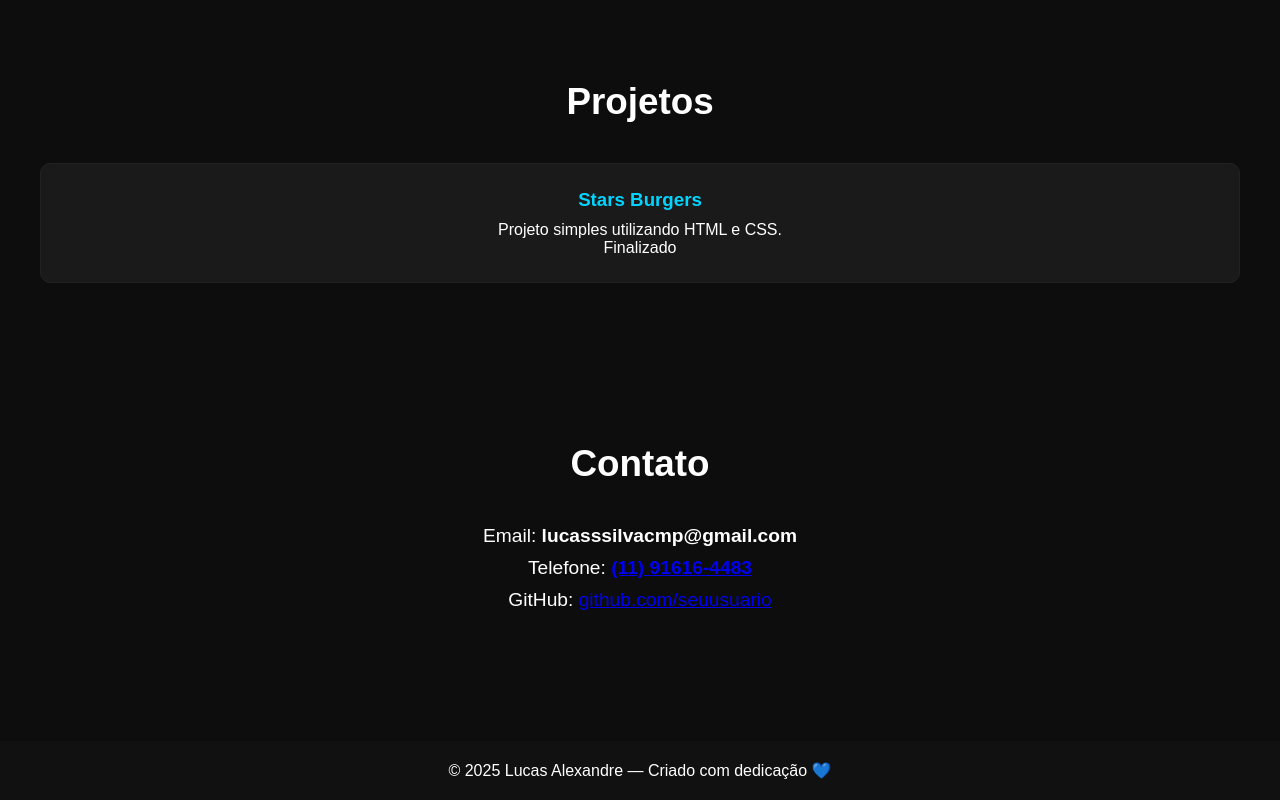
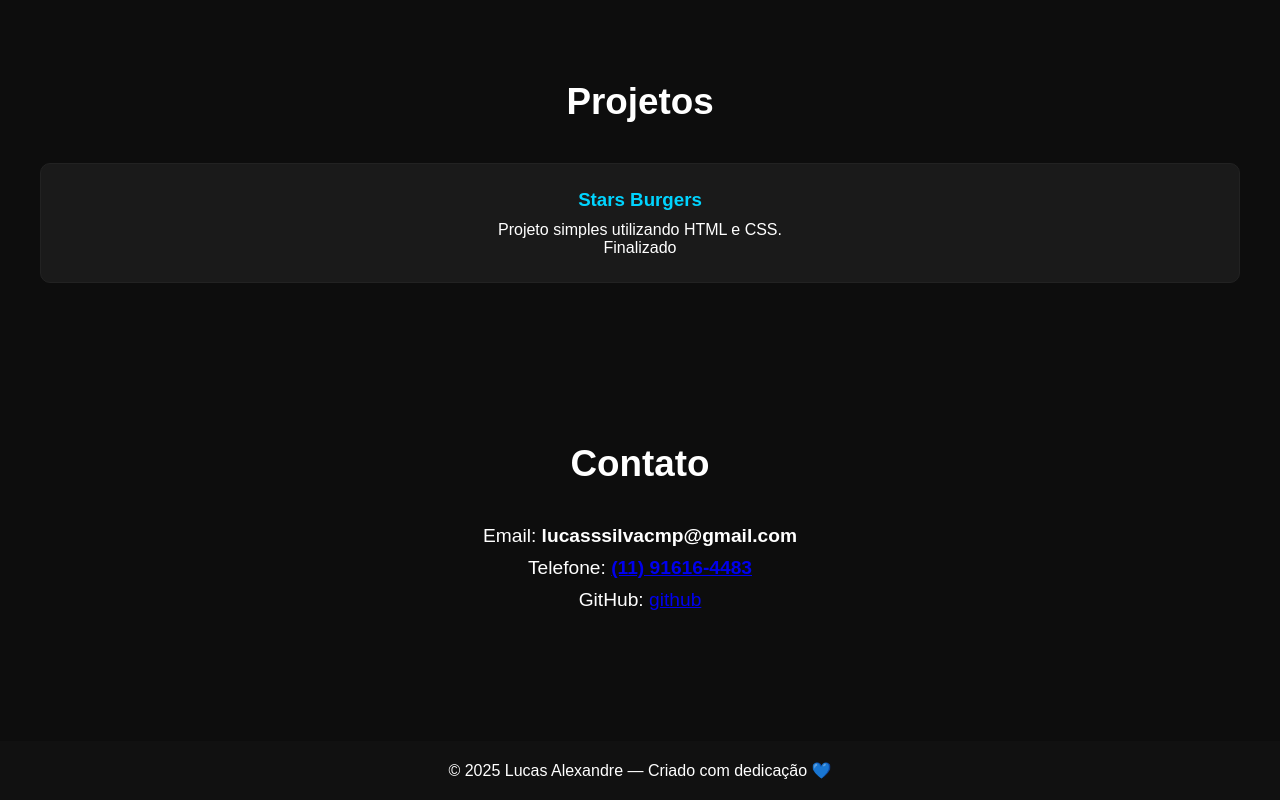
Before and after one commit to Lcam2419/portifolio2, a plain HTML site: page index.html in a window 1280 px wide. Shown: the part 647-1447 px from the top of the page. Drawn offline with Linux system fonts and the light colour scheme.

```diff
--- a/index.html
+++ b/index.html
@@ -88,8 +88,8 @@
 
     <p>
         GitHub:
-        <a href="https://github.com/seuusuario" target="_blank">
-            github.com/seuusuario
+        <a href="https://github.com/Lcam2419" target="_blank">
+            github
         </a>
     </p>
 </section>
```
